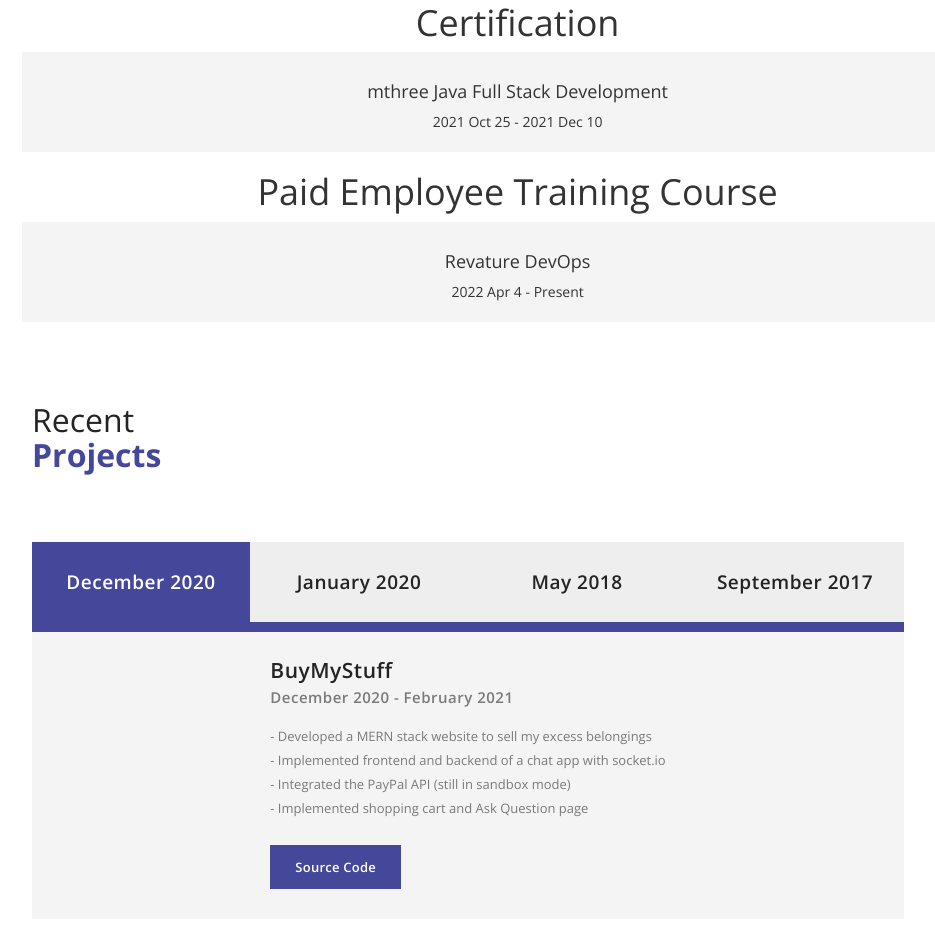
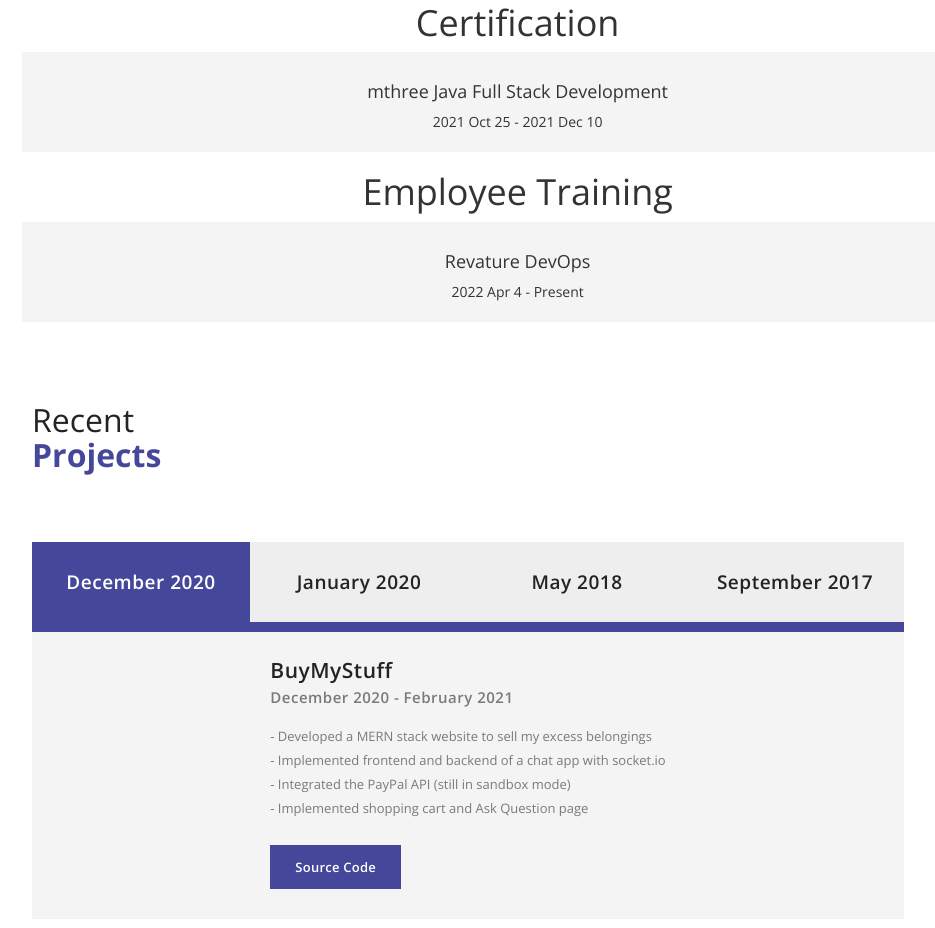
Before and after one commit to HarrisonFok/HarrisonFok.github.io, a plain HTML site: page index.html in a window 1280 px wide. Shown: the part 2442-3370 px from the top of the page, without its empty margins (316-1251 px from the left). Drawn offline with nearby package versions, Linux system fonts and the light colour scheme.

Commit message:
Updated Revature experience

```diff
--- a/index.html
+++ b/index.html
@@ -327,7 +327,7 @@ https://templatemo.com/tm-518-sentra
                         </div>
                         <div class="tabs-content">
                             <div class="wrapper">
-                                <h1>Paid Employee Training Course</h1>
+                                <h1>Employee Training</h1>
                                 <section id="school" class="tabgroup">
                                     <div id="tab8">
                                         <div class="item">
```
